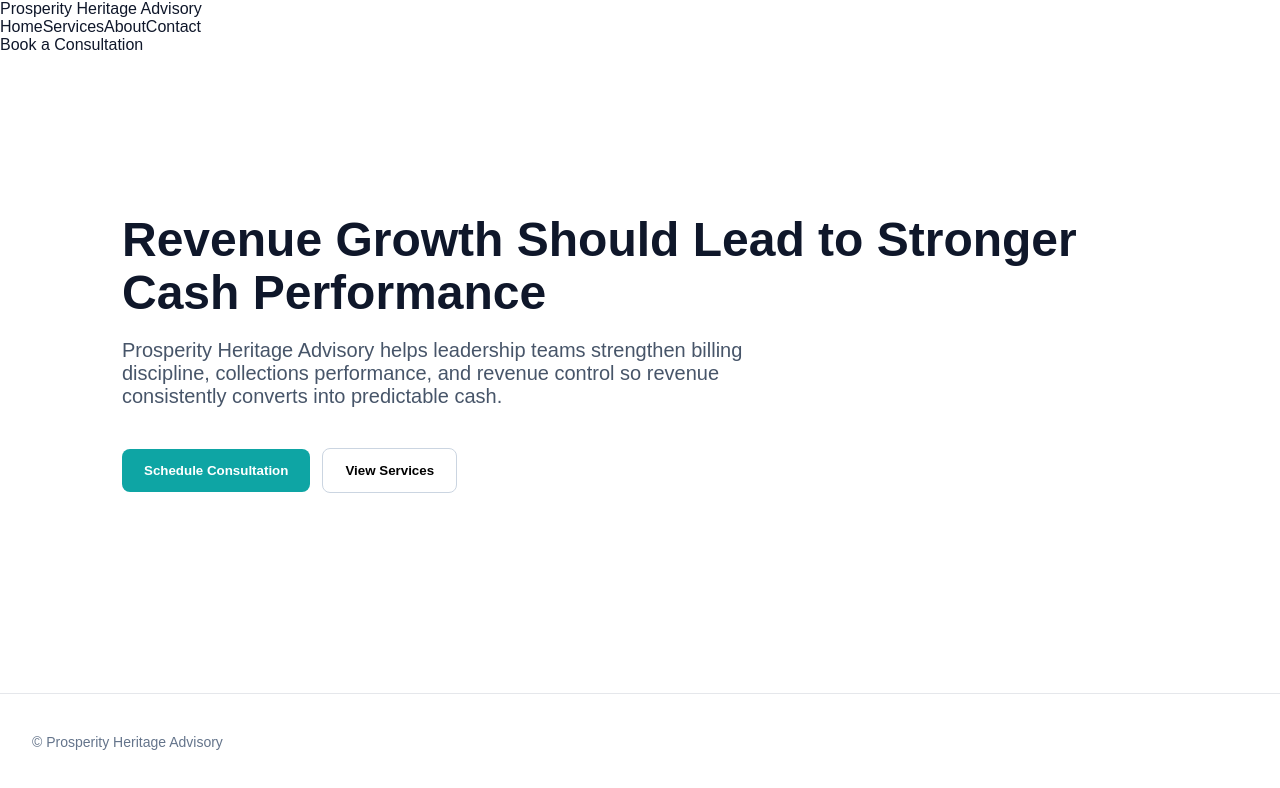
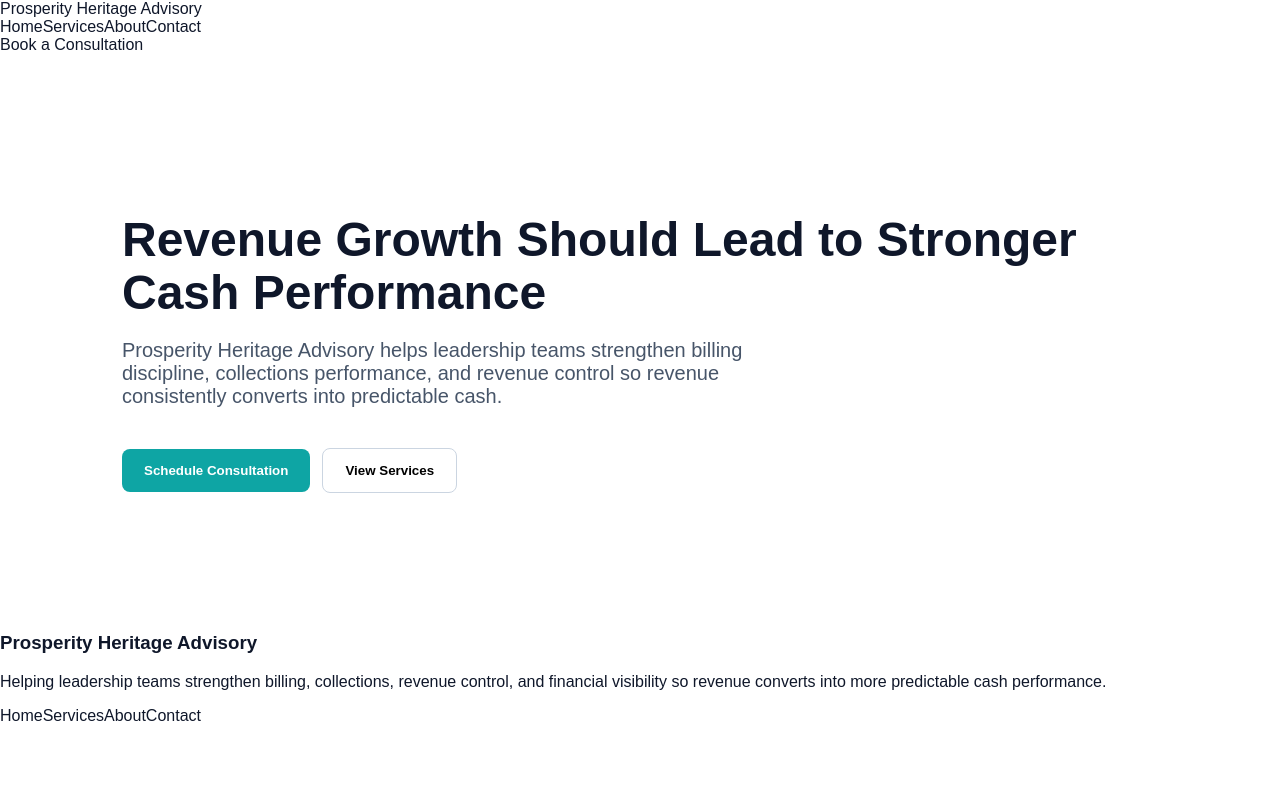
Before and after one commit to pjechete/prosperity-heritage-Advisory-Services, a Next.js app: page / in a window 1280 px wide. Shown: the top 788 px of the page. Built offline with nearby package versions, Linux system fonts and the light colour scheme.

Commit message:
Update Footer.tsx

```diff
--- a/src/app/components/Footer.tsx
+++ b/src/app/components/Footer.tsx
@@ -1,15 +1,25 @@
+import Link from 'next/link'
+
 export default function Footer() {
   return (
-    <footer
-      style={{
-        padding: '40px 32px',
-        borderTop: '1px solid #e5e7eb',
-        marginTop: '80px',
-        fontSize: '14px',
-        color: '#64748b',
-      }}
-    >
-      © Prosperity Heritage Advisory
+    <footer className="footer">
+      <div className="container footer-inner">
+        <div>
+          <h3>Prosperity Heritage Advisory</h3>
+          <p>
+            Helping leadership teams strengthen billing, collections, revenue
+            control, and financial visibility so revenue converts into more
+            predictable cash performance.
+          </p>
+        </div>
+
+        <div className="footer-links">
+          <Link href="/">Home</Link>
+          <Link href="/services">Services</Link>
+          <Link href="/about">About</Link>
+          <Link href="/contact">Contact</Link>
+        </div>
+      </div>
     </footer>
   )
 }
```
